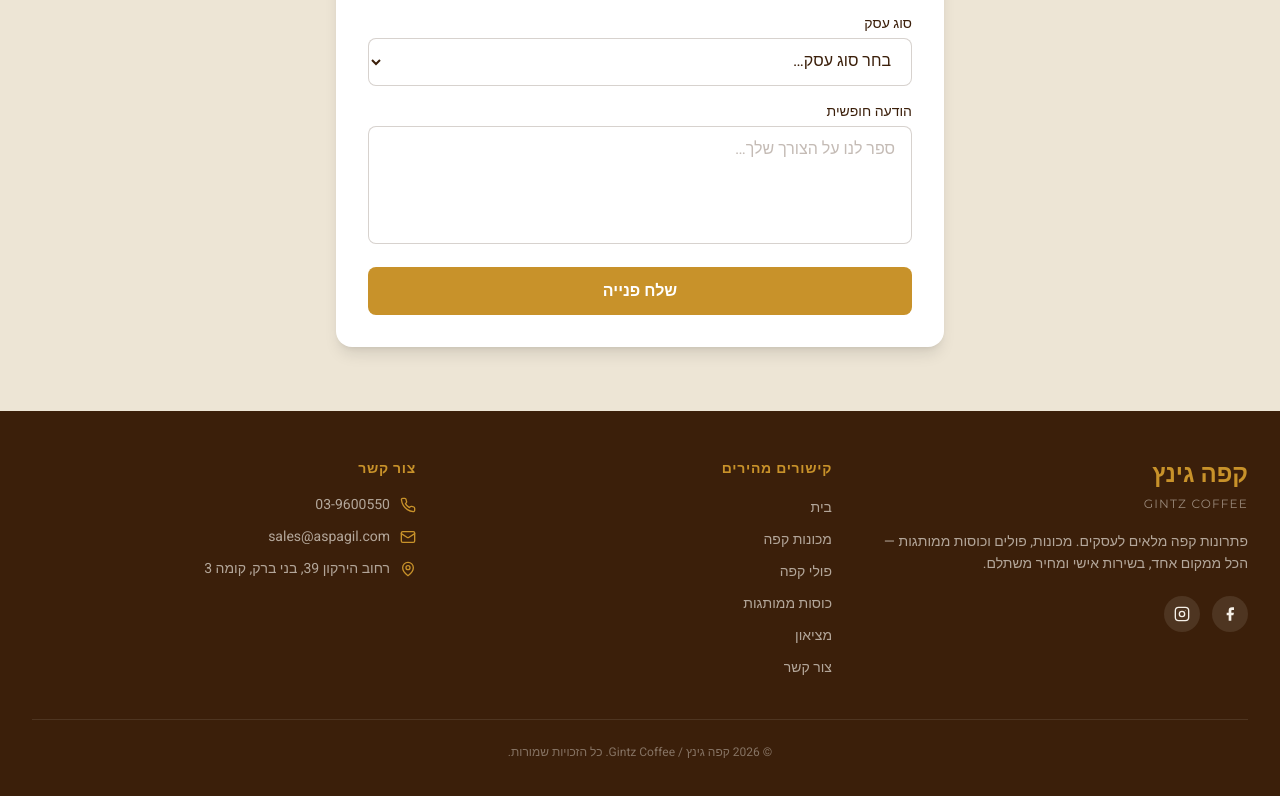
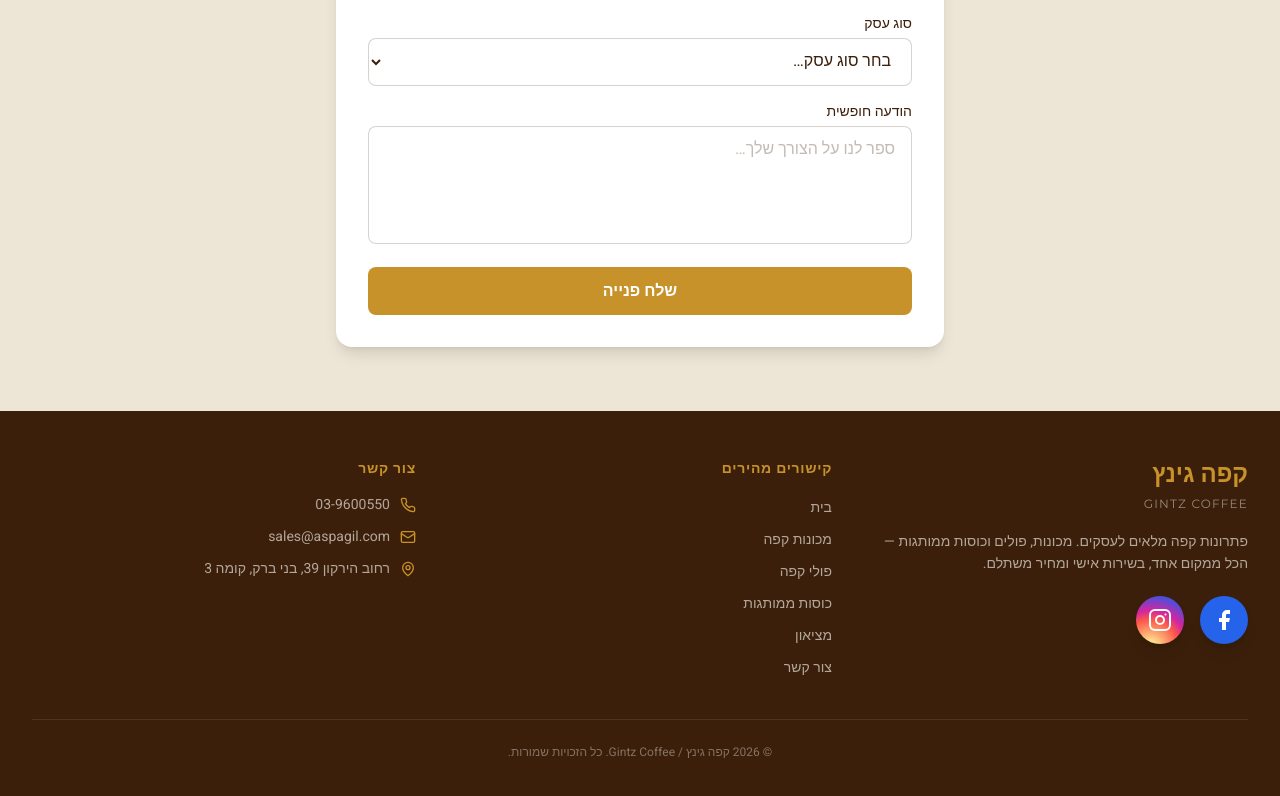
Before and after one commit to ronen12341/gintzcoffee, a Next.js app: page / in a window 1280 px wide. Shown: the part 4189-4985 px from the top of the page. Built offline with nearby package versions, Linux system fonts and the light colour scheme; a web font is replaced by a local one.

Commit message:
larger social icons with brand colors in footer

```diff
--- a/src/components/layout/Footer.tsx
+++ b/src/components/layout/Footer.tsx
@@ -28,15 +28,15 @@ export default function Footer() {
               בשירות אישי ומחיר משתלם.
             </p>
             {/* Social */}
-            <div className="flex gap-3">
+            <div className="flex gap-4 mt-1">
               <a
                 href="https://www.facebook.com/gintzcoffee"
                 target="_blank"
                 rel="noopener noreferrer"
                 aria-label="קפה גינץ בפייסבוק"
-                className="w-9 h-9 rounded-full bg-cream/10 hover:bg-gold flex items-center justify-center transition-colors"
+                className="w-12 h-12 rounded-full bg-blue-600 hover:bg-blue-500 flex items-center justify-center transition-colors shadow-lg hover:scale-110 hover:shadow-xl transition-all"
               >
-                <svg viewBox="0 0 24 24" className="w-4 h-4 fill-current" aria-hidden="true">
+                <svg viewBox="0 0 24 24" className="w-6 h-6 fill-white" aria-hidden="true">
                   <path d="M18 2h-3a5 5 0 00-5 5v3H7v4h3v8h4v-8h3l1-4h-4V7a1 1 0 011-1h3z" />
                 </svg>
               </a>
@@ -45,12 +45,13 @@ export default function Footer() {
                 target="_blank"
                 rel="noopener noreferrer"
                 aria-label="קפה גינץ באינסטגרם"
-                className="w-9 h-9 rounded-full bg-cream/10 hover:bg-gold flex items-center justify-center transition-colors"
+                className="w-12 h-12 rounded-full flex items-center justify-center shadow-lg hover:scale-110 hover:shadow-xl transition-all"
+                style={{ background: "radial-gradient(circle at 30% 107%, #fdf497 0%, #fdf497 5%, #fd5949 45%, #d6249f 60%, #285AEB 90%)" }}
               >
-                <svg viewBox="0 0 24 24" className="w-4 h-4 fill-none stroke-current stroke-2" aria-hidden="true">
+                <svg viewBox="0 0 24 24" className="w-6 h-6 fill-none stroke-white stroke-2" aria-hidden="true">
                   <rect x="2" y="2" width="20" height="20" rx="5" ry="5" />
                   <circle cx="12" cy="12" r="4" />
-                  <circle cx="17.5" cy="6.5" r="0.5" fill="currentColor" stroke="none" />
+                  <circle cx="17.5" cy="6.5" r="1" fill="white" stroke="none" />
                 </svg>
               </a>
             </div>
```
